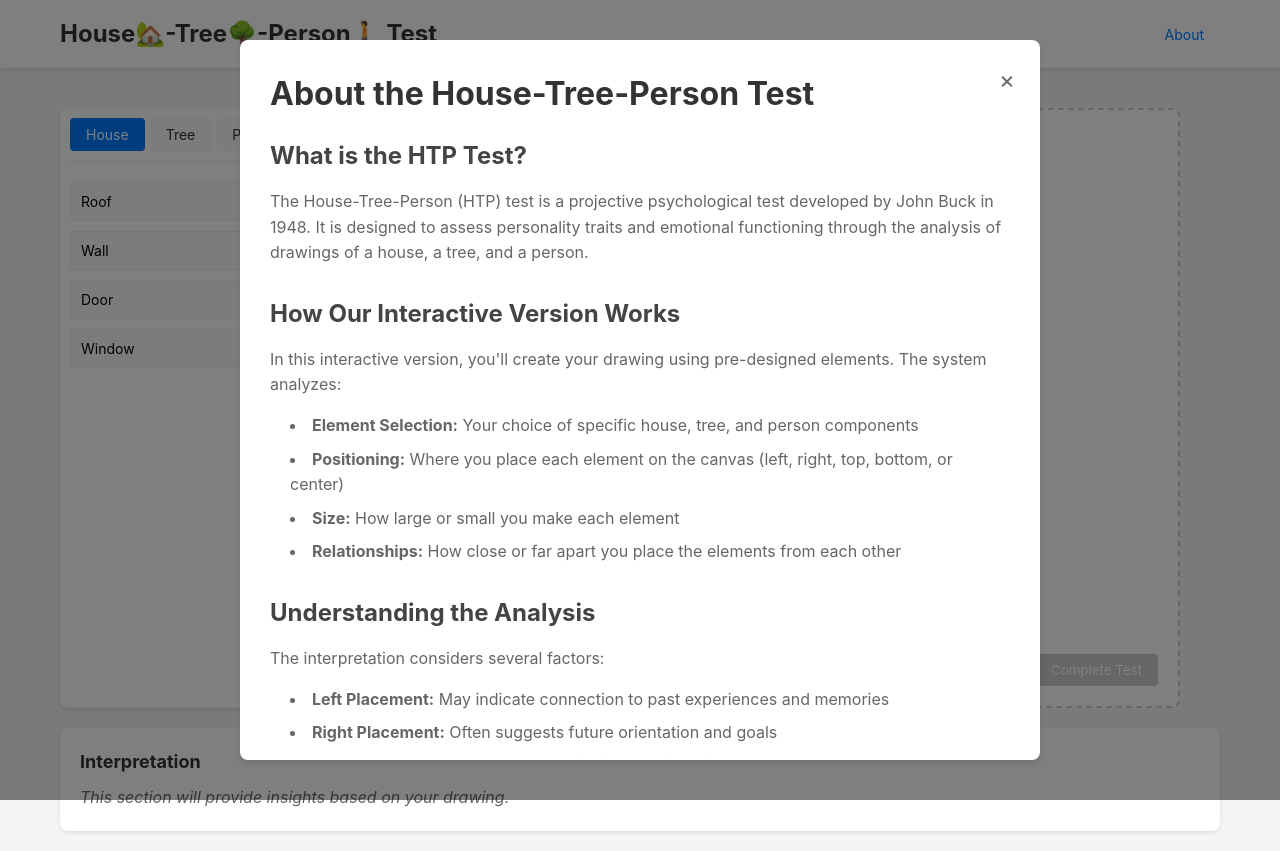
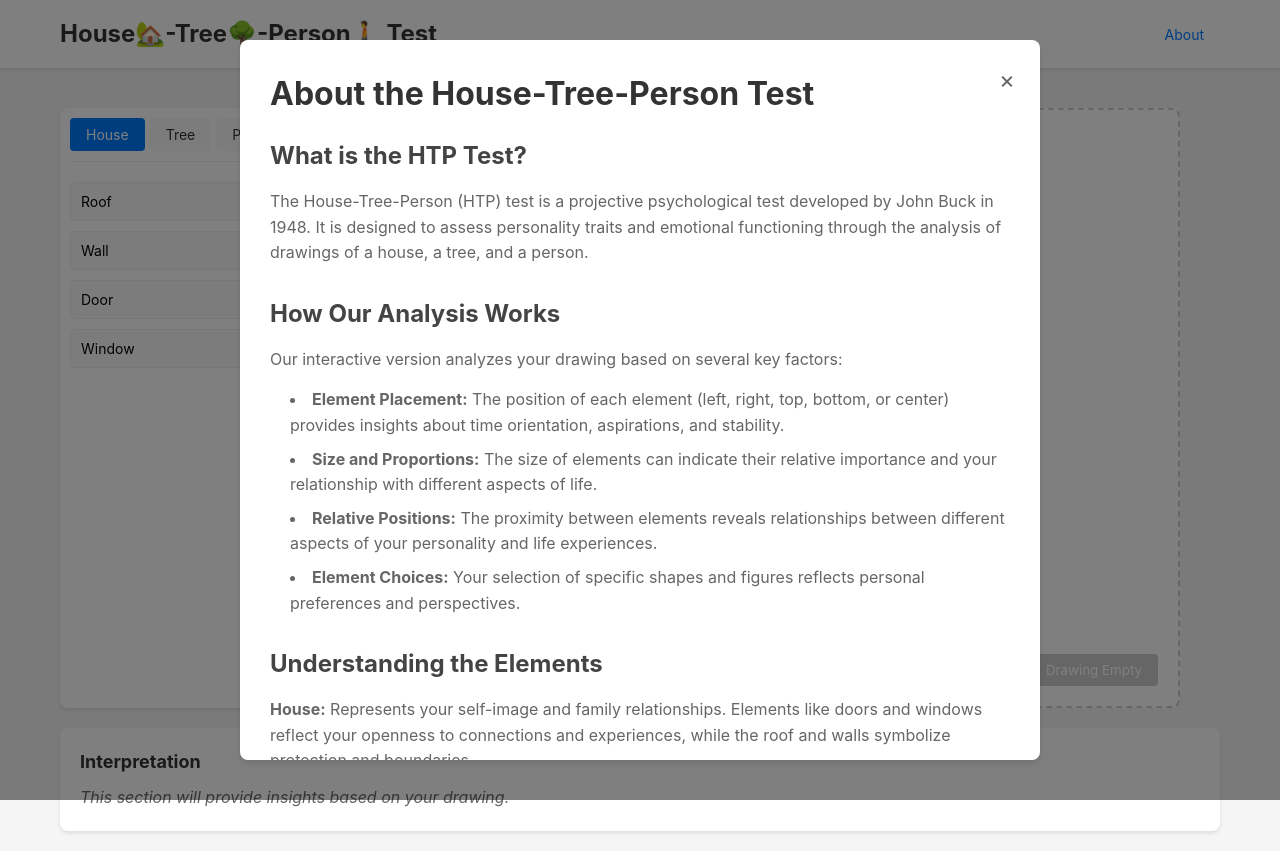
Before and after one commit to nikki0709/final_project, a React (Vite) app: page / in a window 1280 px wide. Both pictures are taken after a click on the button "About". Built offline with nearby package versions, Linux system fonts and the light colour scheme.

Commit message:
Fix minor issue

```diff
--- a/src/components/About.jsx
+++ b/src/components/About.jsx
@@ -106,30 +106,48 @@ function About({ onClose }) {
         </Section>
 
         <Section>
-          <SectionTitle>How Our Interactive Version Works</SectionTitle>
+          <SectionTitle>How Our Analysis Works</SectionTitle>
           <Paragraph>
-            In this interactive version, you'll create your drawing using pre-designed elements. The system analyzes:
+            Our interactive version analyzes your drawing based on several key factors:
           </Paragraph>
           <List>
-            <li><strong>Element Selection:</strong> Your choice of specific house, tree, and person components</li>
-            <li><strong>Positioning:</strong> Where you place each element on the canvas (left, right, top, bottom, or center)</li>
-            <li><strong>Size:</strong> How large or small you make each element</li>
-            <li><strong>Relationships:</strong> How close or far apart you place the elements from each other</li>
+            <li><strong>Element Placement:</strong> The position of each element (left, right, top, bottom, or center)
+            provides insights about time orientation, aspirations, and stability.</li>
+            <li><strong>Size and Proportions:</strong> The size of elements can indicate their relative importance
+            and your relationship with different aspects of life.</li>
+            <li><strong>Relative Positions:</strong> The proximity between elements reveals relationships between
+            different aspects of your personality and life experiences.</li>
+            <li><strong>Element Choices:</strong> Your selection of specific shapes and figures reflects personal
+            preferences and perspectives.</li>
           </List>
         </Section>
 
         <Section>
-          <SectionTitle>Understanding the Analysis</SectionTitle>
+          <SectionTitle>Understanding the Elements</SectionTitle>
           <Paragraph>
-            The interpretation considers several factors:
+            <strong>House:</strong> Represents your self-image and family relationships. Elements like doors and
+            windows reflect your openness to connections and experiences, while the roof and walls symbolize
+            protection and boundaries.
           </Paragraph>
+          <Paragraph>
+            <strong>Tree:</strong> Symbolizes growth, strength, and life experiences. The trunk represents your
+            core stability, while the crown reflects your aspirations and personal growth.
+          </Paragraph>
+          <Paragraph>
+            <strong>Person:</strong> Represents your self-image and how you relate to others. The placement and
+            type of figure can reveal aspects of your personality and social interactions.
+          </Paragraph>
+        </Section>
+
+        <Section>
+          <SectionTitle>Interpretation Guidelines</SectionTitle>
           <List>
-            <li><strong>Left Placement:</strong> May indicate connection to past experiences and memories</li>
-            <li><strong>Right Placement:</strong> Often suggests future orientation and goals</li>
-            <li><strong>Top Placement:</strong> Can represent aspirations and idealism</li>
-            <li><strong>Bottom Placement:</strong> Might indicate groundedness and stability</li>
-            <li><strong>Central Placement:</strong> Often suggests current focus and balance</li>
-            <li><strong>Element Proximity:</strong> Reveals relationships between different aspects of life</li>
+            <li><strong>Left Placement:</strong> Often associated with the past and established patterns</li>
+            <li><strong>Right Placement:</strong> Typically indicates future orientation and goals</li>
+            <li><strong>Top Placement:</strong> May suggest aspirations and idealism</li>
+            <li><strong>Bottom Placement:</strong> Often represents groundedness and stability</li>
+            <li><strong>Central Placement:</strong> Usually indicates present focus and balance</li>
+            <li><strong>Proximity:</strong> Close placement of elements suggests strong connections between different aspects of life</li>
           </List>
         </Section>
 
@@ -139,18 +157,18 @@ function About({ onClose }) {
             To get the most meaningful interpretation:
           </Paragraph>
           <List>
-            <li>Take your time selecting and placing each element</li>
-            <li>Consider the size and position of each component</li>
-            <li>Think about how the elements relate to each other</li>
-            <li>Complete all three aspects: house, tree, and person</li>
+            <li>Take your time to consider the placement of each element</li>
+            <li>Trust your intuitive choices about size and position</li>
+            <li>Complete all three elements (house, tree, and person)</li>
+            <li>Consider how the elements relate to each other in your composition</li>
           </List>
         </Section>
 
         <Disclaimer>
-          <strong>Important Note:</strong> This is an educational and self-reflection tool.
-          The interpretations provided are based on general psychological principles but should not
-          be considered as professional psychological evaluation. If you have concerns about your
-          mental health, please consult with a qualified mental health professional.
+          <strong>Important Note:</strong> This is an educational and self-reflection tool. The interpretations
+          provided are based on general psychological principles but should not be considered as professional
+          psychological evaluation. If you have concerns about your mental health, please consult with a qualified
+          mental health professional.
         </Disclaimer>
       </AboutContainer>
     </Overlay>
--- a/src/components/Canvas.jsx
+++ b/src/components/Canvas.jsx
@@ -1,7 +1,8 @@
-import React, { useState, useRef, useEffect } from 'react';
+import React, { useState, useRef } from 'react';
 import styled from '@emotion/styled';
 import { useDrop } from 'react-dnd';
 import html2canvas from 'html2canvas';
+import { analyzeDrawing } from '../services/interpretationService';
 
 // Dimensions for the canvas
 const CANVAS_WIDTH = 800;
@@ -117,8 +118,35 @@ const Button = styled.button`
   }
 `;
 
-function Canvas({ testData, setTestData, onTestComplete, shapes = [], onShapeMove, onShapeResize, onShapeDelete }) {
-  // State management for drag and resize operations
+const ValidationPopup = styled.div`
+  position: fixed;
+  top: 50%;
+  left: 50%;
+  transform: translate(-50%, -50%);
+  background-color: white;
+  padding: 20px;
+  border-radius: 8px;
+  box-shadow: 0 2px 10px rgba(0, 0, 0, 0.1);
+  z-index: 1000;
+  text-align: center;
+  max-width: 400px;
+`;
+
+const PopupButton = styled.button`
+  margin-top: 15px;
+  padding: 8px 16px;
+  background-color: #007bff;
+  color: white;
+  border: none;
+  border-radius: 4px;
+  cursor: pointer;
+
+  &:hover {
+    background-color: #0056b3;
+  }
+`;
+
+function Canvas({ testData, setTestData, shapes = [], onShapeMove, onShapeResize, onShapeDelete, onAnalysisComplete }) {
   const [draggingShape, setDraggingShape] = useState(null);
   const [resizingShape, setResizingShape] = useState(null);
   const [offset, setOffset] = useState({ x: 0, y: 0 });
@@ -126,6 +154,7 @@ function Canvas({ testData, setTestData, onTestComplete, shapes = [], onShapeMov
   const [startPos, setStartPos] = useState({ x: 0, y: 0 });
   const canvasRef = useRef(null);
   const [isExporting, setIsExporting] = useState(false);
+  const [showValidationPopup, setShowValidationPopup] = useState(false);
 
   // Configure drop target using react-dnd
   const [{ isOver }, drop] = useDrop(() => ({
@@ -284,8 +313,40 @@ function Canvas({ testData, setTestData, onTestComplete, shapes = [], onShapeMov
     }
   };
 
+  // Function to check if all required categories are present
+  const checkRequiredCategories = () => {
+    const categories = {
+      house: false,
+      tree: false,
+      person: false
+    };
+
+    shapes.forEach(shape => {
+      // Check house category (includes roof, wall, door, window)
+      if (['roof', 'wall', 'door', 'window'].includes(shape.type)) {
+        categories.house = true;
+      }
+      // Check tree category (includes trunk, crown)
+      if (['trunk', 'crown'].includes(shape.type)) {
+        categories.tree = true;
+      }
+      // Check person category (includes male, female)
+      if (['male', 'female'].includes(shape.type)) {
+        categories.person = true;
+      }
+    });
+
+    return categories.house && categories.tree && categories.person;
+  };
+
   const handleComplete = () => {
-    onTestComplete();
+    if (checkRequiredCategories()) {
+      // Generate interpretation based on current shapes
+      const interpretation = analyzeDrawing(shapes);
+      onAnalysisComplete(interpretation);
+    } else {
+      setShowValidationPopup(true);
+    }
   };
 
   return (
@@ -340,9 +401,15 @@ function Canvas({ testData, setTestData, onTestComplete, shapes = [], onShapeMov
           onClick={handleComplete}
           disabled={shapes.length === 0}
         >
-          Complete Test
+          {shapes.length === 0 ? 'Drawing Empty' : 'Complete Test'}
         </Button>
       </Controls>
+      {showValidationPopup && (
+        <ValidationPopup>
+          <p>Please complete your drawing by selecting one shape from each of the House, Tree, and Person sections before continuing.</p>
+          <PopupButton onClick={() => setShowValidationPopup(false)}>OK</PopupButton>
+        </ValidationPopup>
+      )}
     </CanvasContainer>
   );
 }
```
Also changed, not shown: 1 other file (tests, documents, lock files or other folders).
